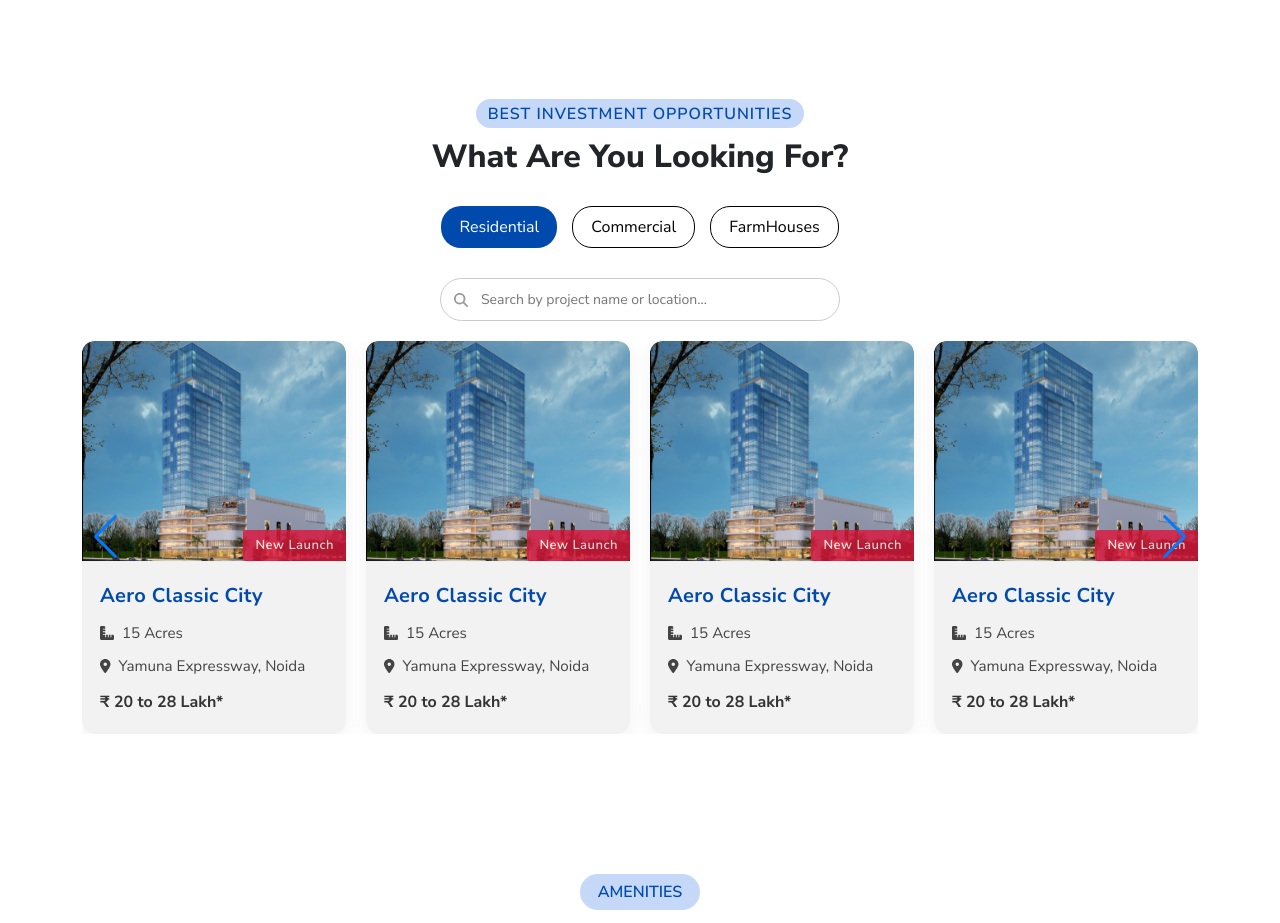
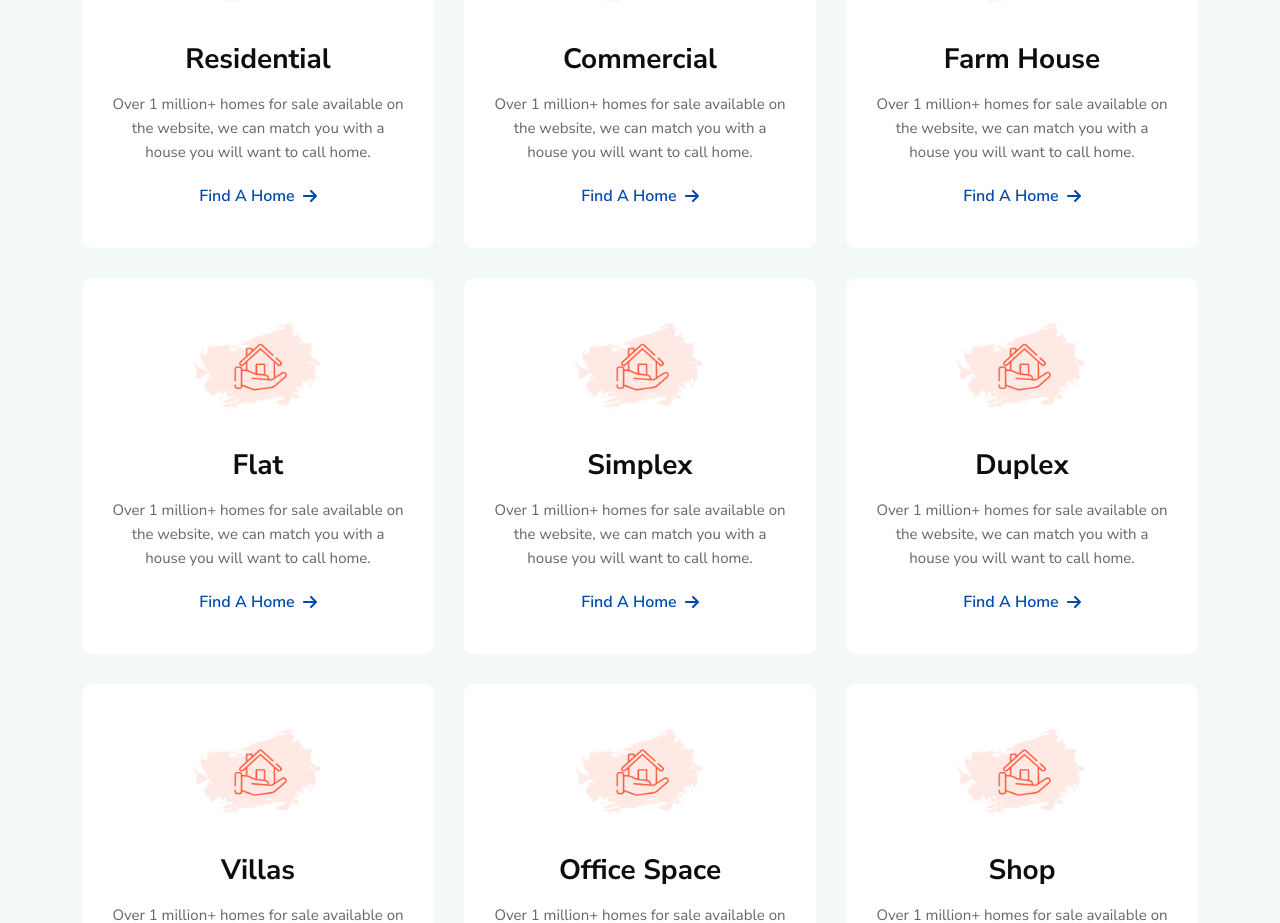
Before and after one commit to G-Anubhav/Indo-Investor, a Next.js app: page / in a window 1280 px wide. Shown: the part 1869-2792 px from the top of the page. Built offline with nearby package versions, Linux system fonts and the light colour scheme.

Commit message:
New Commit

```diff
--- a/src/app/page.js
+++ b/src/app/page.js
@@ -18,15 +18,15 @@ export default function Home() {
     <>
       <HeroBanner />
       <AboutSection />
+      <AllProperties />
       <TopBuilders />
       <ProjectsSection />
+      <OurMissionSection />
       <AmenitiesSection />
       <CounterSection />
+      <OurValuesSection />
       <WelcomeSection />
-      <OurMissionSection />
       <TeamSection />
-      <AllProperties />
-      <OurValuesSection />
       <CTASection />
       <TestimonialSection />
       <LatestNewsSection />
--- a/src/components/AllProperties/AllProperties.jsx
+++ b/src/components/AllProperties/AllProperties.jsx
@@ -13,70 +13,70 @@ import sellIcon from "@/images/property/plot1.png";
 const focusData = [
     {
         icon: buyIcon,
-        title: "Buy a home",
+        title: "Residential",
         description: "Over 1 million+ homes for sale available on the website, we can match you with a house you will want to call home.",
         linkText: "Find A Home",
         href: "/buy-home",
     },
     {
         icon: buyIcon,
-        title: "Buy a home",
+        title: "Commercial",
         description: "Over 1 million+ homes for sale available on the website, we can match you with a house you will want to call home.",
         linkText: "Find A Home",
         href: "/buy-home",
     },
     {
         icon: buyIcon,
-        title: "Buy a home",
+        title: "Farm House",
         description: "Over 1 million+ homes for sale available on the website, we can match you with a house you will want to call home.",
         linkText: "Find A Home",
         href: "/buy-home",
     },
     {
         icon: rentIcon,
-        title: "Rent a home",
+        title: "Flat",
         description: "Over 1 million+ homes for sale available on the website, we can match you with a house you will want to call home.",
         linkText: "Find A Home",
         href: "/rent-home",
     },
     {
         icon: rentIcon,
-        title: "Rent a home",
+        title: "Simplex",
         description: "Over 1 million+ homes for sale available on the website, we can match you with a house you will want to call home.",
         linkText: "Find A Home",
         href: "/rent-home",
     },
     {
         icon: rentIcon,
-        title: "Rent a home",
+        title: "Duplex",
         description: "Over 1 million+ homes for sale available on the website, we can match you with a house you will want to call home.",
         linkText: "Find A Home",
         href: "/rent-home",
     },
     {
         icon: sellIcon,
-        title: "Sell a home",
+        title: "Villas",
         description: "Over 1 million+ homes for sale available on the website, we can match you with a house you will want to call home.",
         linkText: "Find A Home",
         href: "/sell-home",
     },
     {
         icon: sellIcon,
-        title: "Sell a home",
+        title: "Office Space",
         description: "Over 1 million+ homes for sale available on the website, we can match you with a house you will want to call home.",
         linkText: "Find A Home",
         href: "/sell-home",
     },
     {
         icon: sellIcon,
-        title: "Sell a home",
+        title: "Shop",
         description: "Over 1 million+ homes for sale available on the website, we can match you with a house you will want to call home.",
         linkText: "Find A Home",
         href: "/sell-home",
     },
     {
         icon: sellIcon,
-        title: "Sell a home",
+        title: "Co-working Space",
         description: "Over 1 million+ homes for sale available on the website, we can match you with a house you will want to call home.",
         linkText: "Find A Home",
         href: "/sell-home",
```
